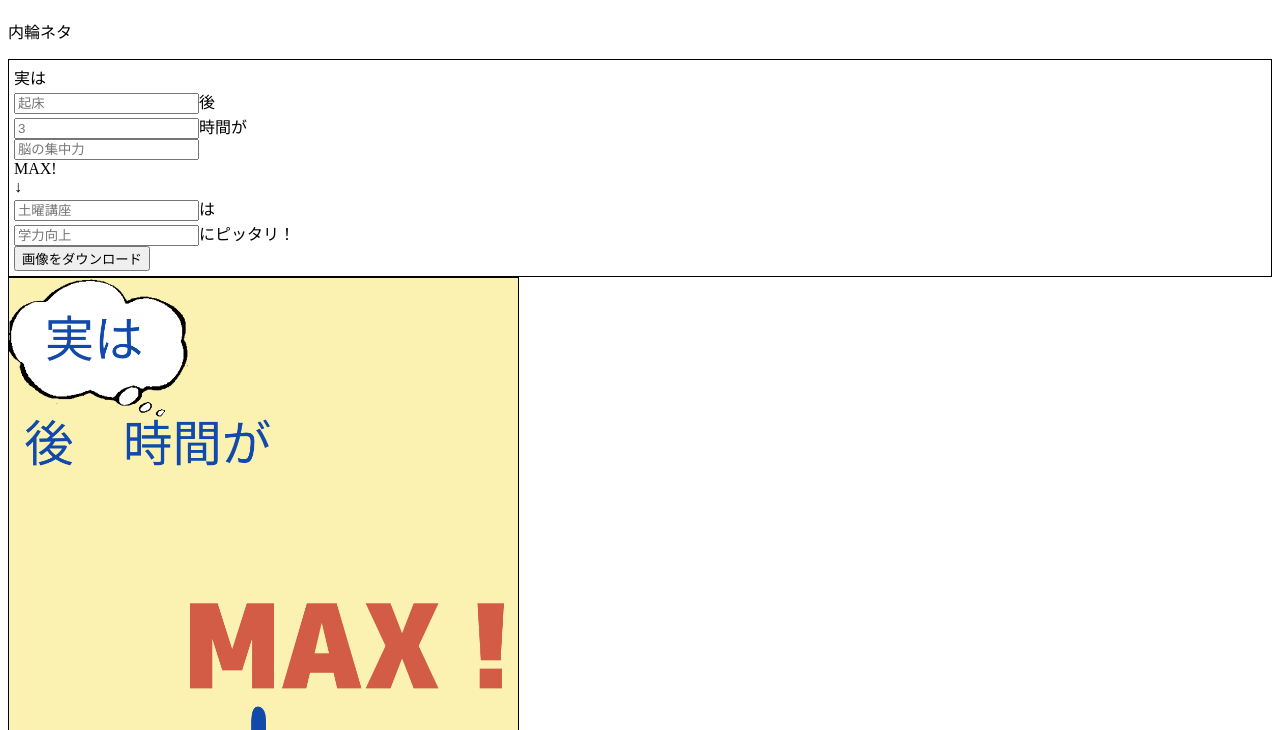
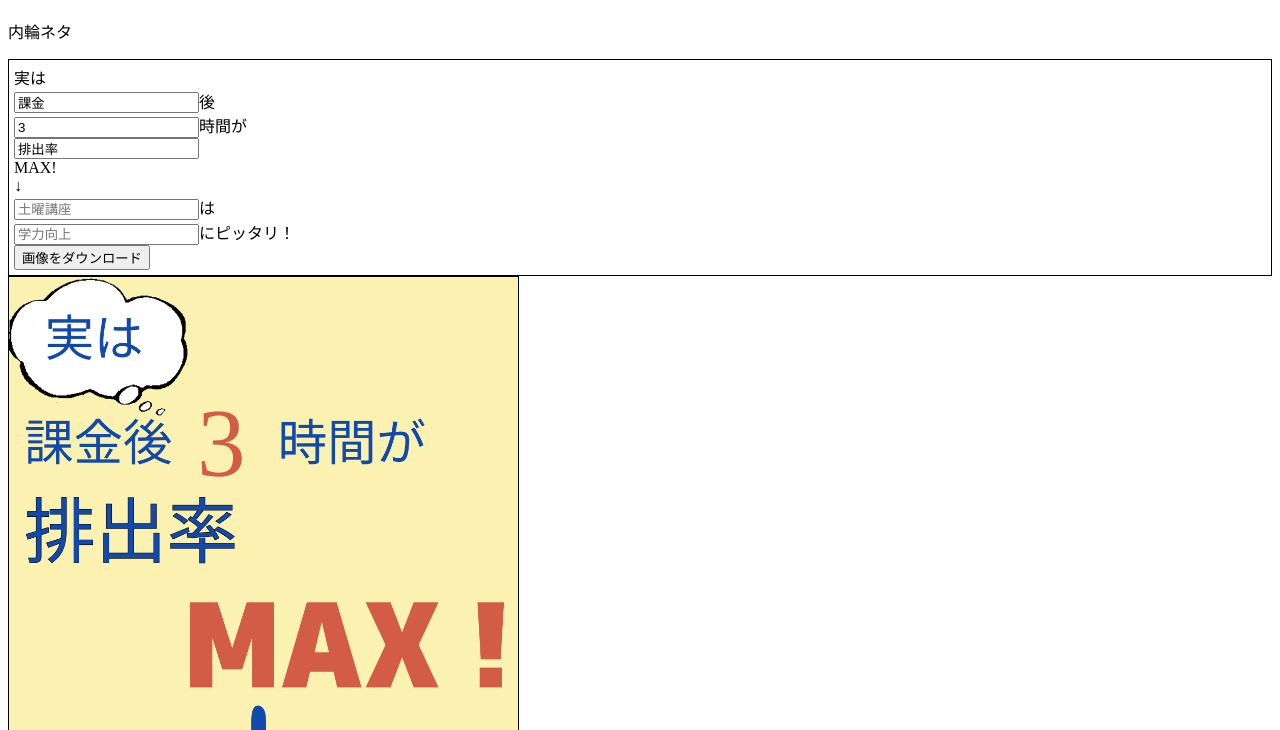
Before and after one commit to qwegat/GenGenGen, a plain HTML site: page index.html in a window 1280 px wide. Shown: the part 70-800 px from the top of the page. Drawn offline with Linux system fonts and the light colour scheme; a web font is replaced by a local one.

Commit message:
Update index.html

```diff
--- a/index.html
+++ b/index.html
@@ -12,13 +12,13 @@
     <p>内輪ネタ</p>
     <div id="form">
         実は<br>
-        <input placeholder="起床" class="inputel" oninput="drawButton()" />後<br>
-        <input placeholder="3" type="number" class="inputel" oninput="drawButton()" />時間が<br>
-        <input placeholder="脳の集中力" class="inputel" oninput="drawButton()" /><br>
+        <input placeholder="起床" class="inputel" oninput="drawButton()" value="課金" />後<br>
+        <input placeholder="3" type="number" class="inputel" oninput="drawButton()" value="3" />時間が<br>
+        <input placeholder="脳の集中力" class="inputel" oninput="drawButton()" value="排出率" /><br>
         MAX!<br>
         ↓<br>
-        <input placeholder="土曜講座" class="inputel" oninput="drawButton()"/>は<br>
-        <input placeholder="学力向上" class="inputel" oninput="drawButton()" />にピッタリ！<br>
+        <input placeholder="土曜講座" class="inputel" oninput="drawButton()" "給料日"/>は<br>
+        <input placeholder="学力向上" class="inputel" oninput="drawButton()" "十連" />にピッタリ！<br>
         <button onClick="download()">画像をダウンロード</button>
     </div>
     <canvas width="1000" height="1414" id="canvas"></canvas>
```
